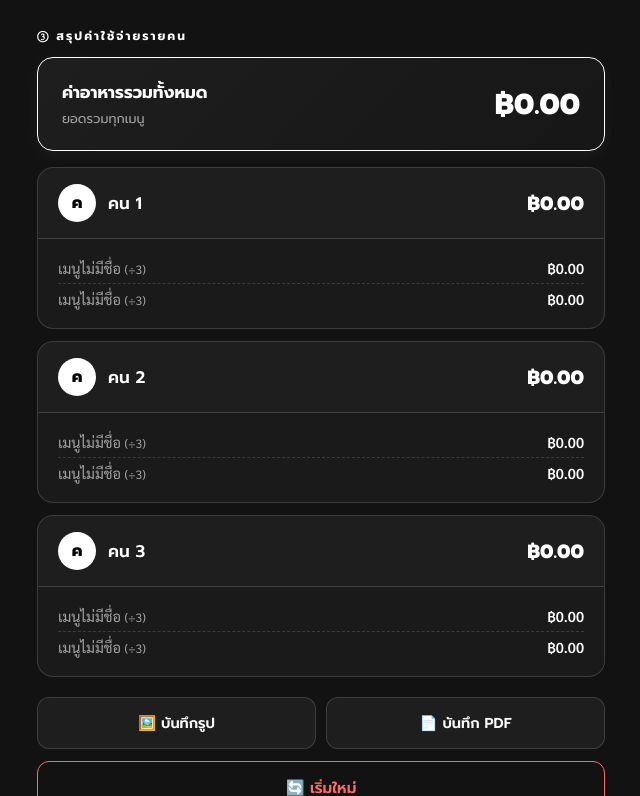
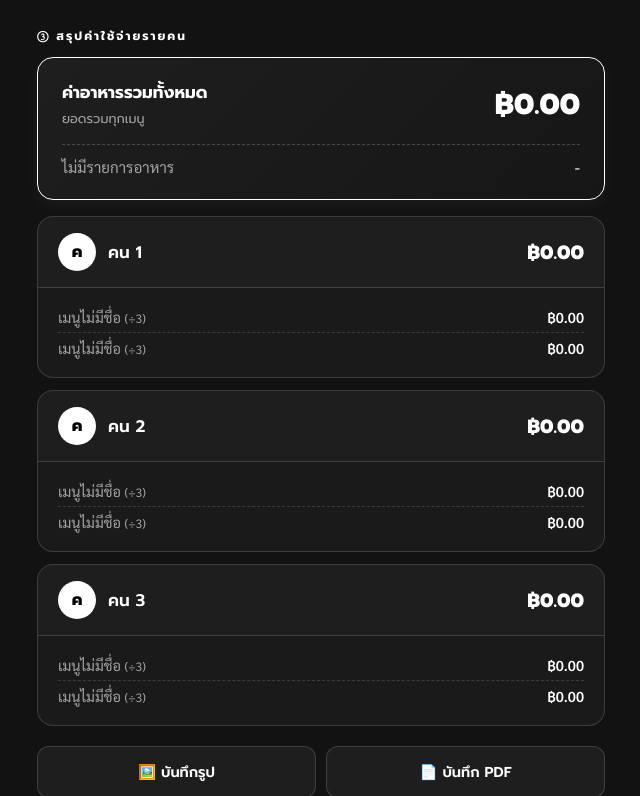
Before and after one commit to jchumpramarn-stack/meal-splitter, a plain HTML site: page index.html in a window 1280 px wide. Both pictures are taken after a click on the button "🧮 คำนวณแยกเลย!". Shown: the part 1085-1881 px from the top of the page, without its empty margins (319-959 px from the left). Drawn offline with Linux system fonts and the light colour scheme.

Commit message:
Add files via upload

```diff
--- a/index.html
+++ b/index.html
@@ -70,10 +70,18 @@ header p { color:var(--muted); font-size:.85rem; margin-top:4px; }
 
 #summary-sec { display:none; }
 hr.div { border:none; border-top:1px solid var(--border); margin:30px 0; }
-.grand { background:linear-gradient(135deg,rgba(255,255,255,0.05),rgba(255,255,255,0.02)); border:1px solid var(--text); border-radius:var(--r); padding:22px 24px; display:flex; justify-content:space-between; align-items:center; margin-bottom:16px; box-shadow: 0 4px 15px rgba(255,255,255,0.05); }
+
+/* อัปเดต CSS สำหรับใบเสร็จยอดรวม */
+.grand { background:linear-gradient(135deg,rgba(255,255,255,0.05),rgba(255,255,255,0.02)); border:1px solid var(--text); border-radius:var(--r); padding:22px 24px; display:flex; flex-direction:column; margin-bottom:16px; box-shadow: 0 4px 15px rgba(255,255,255,0.05); }
+.grand-header { display:flex; justify-content:space-between; align-items:center; width:100%; }
+.grand-items { width:100%; margin-top:16px; padding-top:12px; border-top:1px dashed rgba(255,255,255,.2); display:flex; flex-direction:column; gap:6px; }
+.gitem { display:flex; justify-content:space-between; font-size:.95rem; color:var(--muted); }
+.gitem-a { color:var(--text); font-weight:600; }
+
 .grand-lbl { font-family:'Prompt',sans-serif; font-weight:700; font-size:1.05rem; }
 .grand-lbl small { display:block; font-size:.8rem; color:var(--muted); font-weight:400; margin-top:4px; }
 .grand-amt { font-family:'Prompt',sans-serif; font-weight:800; font-size:1.8rem; color:var(--text); }
+
 .scard { background:var(--card); border:1px solid var(--border); border-radius:var(--r); overflow:hidden; margin-bottom:12px; transition: transform 0.2s; }
 .scard:hover { transform: translateY(-2px); border-color: rgba(255,255,255,0.3); }
 .shead { display:flex; align-items:center; gap:12px; padding:16px 20px; border-bottom:1px solid var(--border); background: rgba(255,255,255,0.02); }
@@ -124,10 +132,18 @@ hr.div { border:none; border-top:1px solid var(--border); margin:30px 0; }
   <div id="summary-sec">
     <hr class="div">
     <div class="slabel">③ สรุปค่าใช้จ่ายรายคน</div>
-    <div class="grand">
-      <div class="grand-lbl">ค่าอาหารรวมทั้งหมด<small>ยอดรวมทุกเมนู</small></div>
-      <div class="grand-amt" id="grand-total">฿0</div>
+
+    <!-- อัปเดต HTML กล่องยอดรวม -->
+    <div class="grand" id="grand-receipt">
+      <div class="grand-header">
+        <div class="grand-lbl">ค่าอาหารรวมทั้งหมด<small>ยอดรวมทุกเมนู</small></div>
+        <div class="grand-amt" id="grand-total">฿0</div>
+      </div>
+      <div class="grand-items" id="grand-items">
+        <!-- รายการอาหารจะถูกใส่ตรงนี้ -->
+      </div>
     </div>
+
     <div id="summaries"></div>
     <div class="export-row">
       <button class="btnexp" id="btn-img">🖼️ บันทึกรูป</button>
@@ -148,7 +164,6 @@ function plabel(p) {
   return p.name.trim() || ('คน ' + (people.indexOf(p) + 1));
 }
 
-/* ─── Person ─────────────────────────── */
 function addPerson() {
   pc++;
   var p = { id: 'p' + pc, name: '' };
@@ -215,7 +230,6 @@ function removePerson(id) {
   menus.forEach(refreshBadge);
 }
 
-/* ─── Menu ───────────────────────────── */
 function addMenu() {
   mc++;
   var m = { id: 'm' + mc, name: '', price: '', eaters: people.map(function(p) { return p.id; }) };
@@ -334,17 +348,24 @@ function refreshBadge(m) {
   bdg.textContent = (n > 1 && price > 0) ? ('÷' + n + ' = ฿' + (price / n).toFixed(2) + '/คน') : '';
 }
 
-/* ─── Calculate ──────────────────────── */
 document.getElementById('btn-calc').addEventListener('click', function() {
   if (!people.length) { alert('กรุณาเพิ่มรายชื่อคนก่อนนะ!'); return; }
   if (!menus.length)  { alert('กรุณาเพิ่มเมนูอาหารก่อนนะ!'); return; }
 
   var totals = {};
   people.forEach(function(p) { totals[p.id] = { total: 0, items: [] }; });
+
   var grand = 0;
+  var grandItemsHtml = ''; // ตัวแปรเก็บ HTML ของใบเสร็จรวม
 
   menus.forEach(function(m) {
     var price = parseFloat(m.price) || 0;
+
+    // สร้างลิสต์ใบเสร็จรวม (เฉพาะที่มีชื่อหรือมีราคา)
+    if (m.name || price > 0) {
+      grandItemsHtml += '<div class="gitem"><span class="gitem-n">' + esc(m.name || 'เมนูไม่มีชื่อ') + '</span><span class="gitem-a">฿' + price.toLocaleString('th-TH',{minimumFractionDigits:2, maximumFractionDigits:2}) + '</span></div>';
+    }
+
     grand += price;
     if (!m.eaters.length) return;
     var share = price / m.eaters.length;
@@ -356,9 +377,10 @@ document.getElementById('btn-calc').addEventListener('click', function() {
     });
   });
 
-  // แก้บั๊กทศนิยม ให้คุมสูงสุดแค่ 2 ตำแหน่ง
-  document.getElementById('grand-total').textContent =
-    '฿' + grand.toLocaleString('th-TH', { minimumFractionDigits: 2, maximumFractionDigits: 2 });
+  // อัปเดตยอดรวมและรายการในกล่องใบเสร็จ
+  document.getElementById('grand-total').textContent = '฿' + grand.toLocaleString('th-TH', { minimumFractionDigits: 2, maximumFractionDigits: 2 });
+  if (!grandItemsHtml) grandItemsHtml = '<div class="gitem"><span class="gitem-n">ไม่มีรายการอาหาร</span><span class="gitem-a">-</span></div>';
+  document.getElementById('grand-items').innerHTML = grandItemsHtml;
 
   var con = document.getElementById('summaries');
   con.innerHTML = '';
@@ -396,7 +418,6 @@ function esc(s) {
   return String(s).replace(/&/g,'&amp;').replace(/</g,'&lt;').replace(/>/g,'&gt;');
 }
 
-/* ─── Export (lazy-load scripts) ─────── */
 function loadScript(src, cb) {
   if (document.querySelector('script[src="' + src + '"]')) { cb(); return; }
   var s = document.createElement('script');
@@ -408,7 +429,6 @@ function loadScript(src, cb) {
 var H2C = 'https://cdnjs.cloudflare.com/ajax/libs/html2canvas/1.4.1/html2canvas.min.js';
 var JPDF = 'https://cdnjs.cloudflare.com/ajax/libs/jspdf/2.5.1/jspdf.umd.min.js';
 
-// ฟังก์ชันสำหรับเตรียมการ์ดก่อนแคปจอ (ปิดอนิเมชันชั่วคราว)
 function prepareForCapture() {
   document.querySelectorAll('.scard').forEach(function(el) {
     el.style.animation = 'none';
@@ -421,7 +441,7 @@ document.getElementById('btn-img').addEventListener('click', function() {
   var btn = this;
   btn.classList.add('busy'); btn.textContent = '⏳ กำลังสร้าง...';
 
-  prepareForCapture(); // เรียกใช้ก่อนแคป
+  prepareForCapture();
 
   loadScript(H2C, function() {
     var target = document.getElementById('summary-sec');
@@ -448,7 +468,7 @@ document.getElementById('btn-pdf').addEventListener('click', function() {
   var btn = this;
   btn.classList.add('busy'); btn.textContent = '⏳ กำลังสร้าง...';
 
-  prepareForCapture(); // เรียกใช้ก่อนแคป
+  prepareForCapture();
 
   loadScript(H2C, function() {
     loadScript(JPDF, function() {
@@ -475,7 +495,6 @@ document.getElementById('btn-pdf').addEventListener('click', function() {
   });
 });
 
-/* ─── Reset ──────────────────────────── */
 document.getElementById('btn-reset').addEventListener('click', function() {
   people = []; menus = []; pc = 0; mc = 0;
   document.getElementById('person-list').innerHTML = '';
@@ -489,11 +508,9 @@ document.getElementById('btn-reset').addEventListener('click', function() {
 document.getElementById('btn-addp').addEventListener('click', addPerson);
 document.getElementById('btn-addm').addEventListener('click', addMenu);
 
-/* ─── Init ───────────────────────────── */
 addPerson(); addPerson(); addPerson();
 addMenu(); addMenu();
 </script>
 
-
 </body>
 </html>
```
